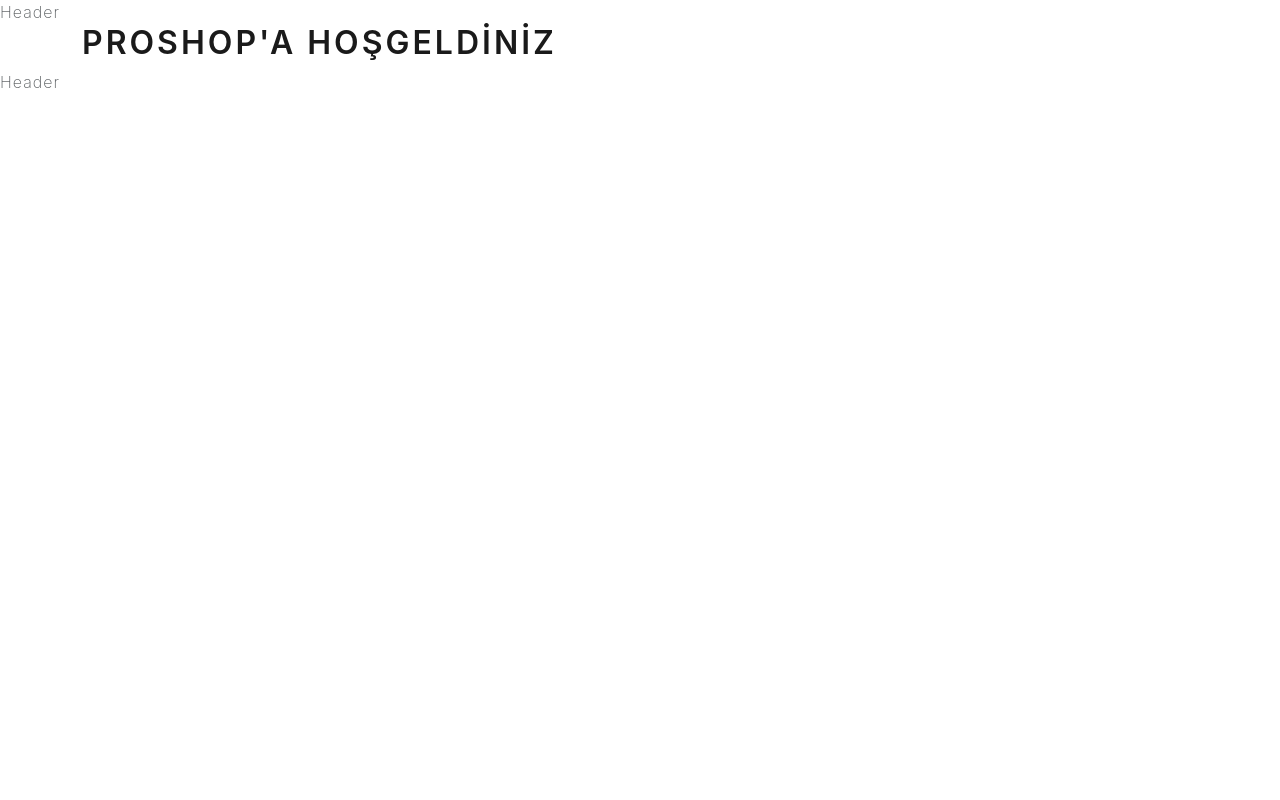
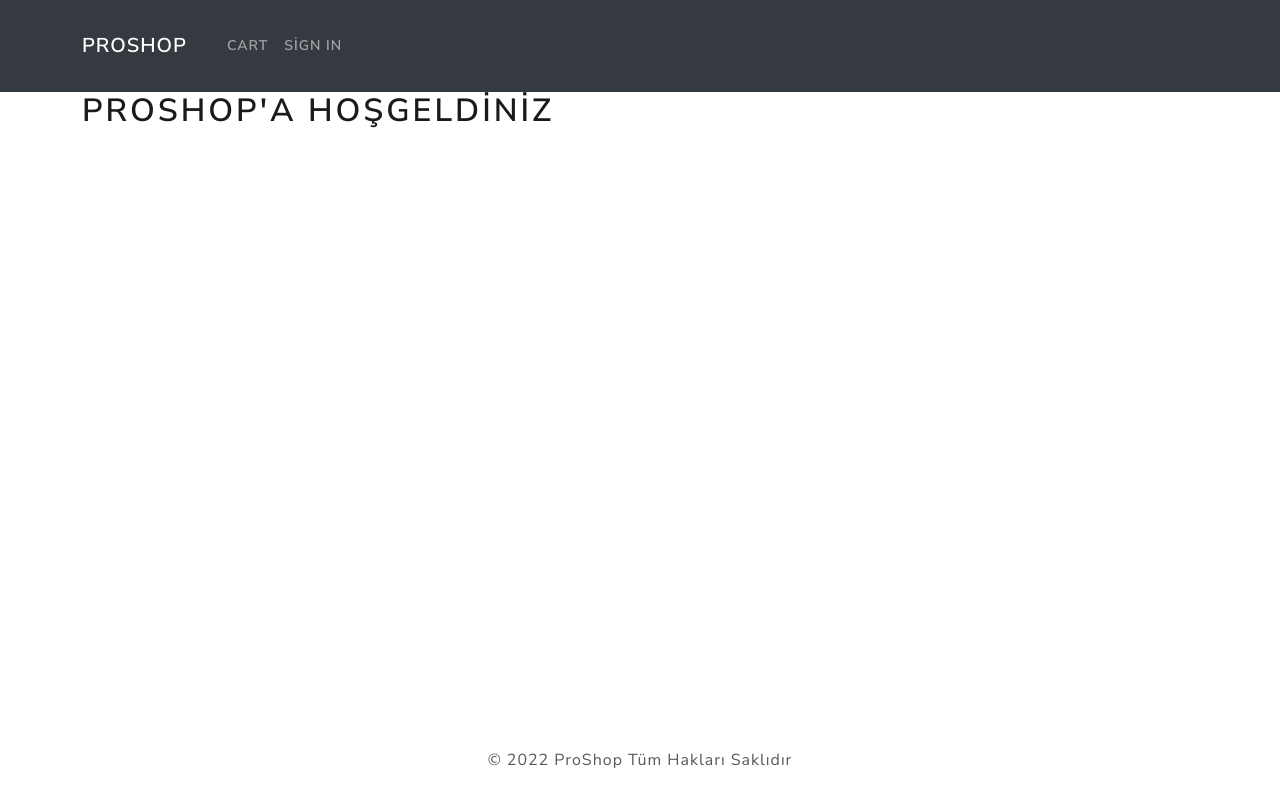
Before and after one commit to gohugotr/proshop, a React (Vite) app in the folder frontend/: page / in a window 1280 px wide. Built offline with nearby package versions, Linux system fonts and the light colour scheme.

Commit message:
Header Navigasyon yapıldı

```diff
--- a/frontend/src/App.jsx
+++ b/frontend/src/App.jsx
@@ -1,5 +1,5 @@
 import HeaderPro from './components/HeaderPro'
-import FooterPro from './components/HeaderPro'
+import FooterPro from './components/FooterPro'
 import {Container} from 'react-bootstrap'
 
 const App = () => {
--- a/frontend/src/components/FooterPro.jsx
+++ b/frontend/src/components/FooterPro.jsx
@@ -1,7 +1,16 @@
 import React from 'react'
+import { Container, Row, Col } from 'react-bootstrap'
 
 const FooterPro = () => {
-  return <footer>Footer</footer>
+  return (
+    <footer>
+      <Container>
+        <Row>
+          <Col className='text-center py-3'>&copy; 2022 ProShop Tüm Hakları Saklıdır</Col>
+        </Row>
+      </Container>
+    </footer>
+  )
 }
 
 export default FooterPro
--- a/frontend/src/components/HeaderPro.jsx
+++ b/frontend/src/components/HeaderPro.jsx
@@ -1,8 +1,22 @@
 import React from 'react'
+import { Container,Navbar,Nav } from 'react-bootstrap'
 
 const HeaderPro = () => {
   return (
-      <header>Header</header>
+    <header>
+      <Navbar bg='dark' variant='dark' expand='lg' collapseOnSelect>
+        <Container >
+          <Navbar.Brand href='/'>ProShop</Navbar.Brand>
+          <Navbar.Toggle aria-controls='navbarScroll' />
+          <Navbar.Collapse id='navbarScroll'>
+            <Nav className='me-auto my-2 my-lg-0' style={{ maxHeight: '100px' }} navbarScroll>
+              <Nav.Link href='/cart'>Cart</Nav.Link>
+              <Nav.Link href='/login'>Sign In</Nav.Link>
+            </Nav>
+          </Navbar.Collapse>
+        </Container>
+      </Navbar>
+    </header>
   )
 }
 
--- a/frontend/src/index.css
+++ b/frontend/src/index.css
@@ -1,13 +1,3 @@
-body {
-  margin: 0;
-  font-family: -apple-system, BlinkMacSystemFont, 'Segoe UI', 'Roboto', 'Oxygen',
-    'Ubuntu', 'Cantarell', 'Fira Sans', 'Droid Sans', 'Helvetica Neue',
-    sans-serif;
-  -webkit-font-smoothing: antialiased;
-  -moz-osx-font-smoothing: grayscale;
+main {
+  min-height: 80vh; /* Copyright aşşağı indi, */
 }
-
-code {
-  font-family: source-code-pro, Menlo, Monaco, Consolas, 'Courier New',
-    monospace;
-}
```
